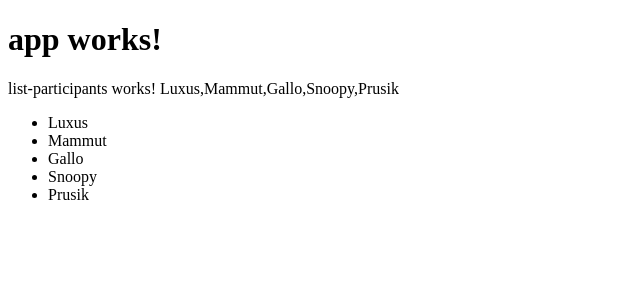
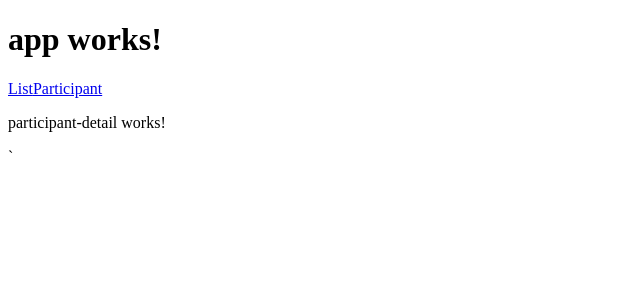
Before and after one commit to ecourseCH/ecourse, an Angular app: page /participant in a window 1280 px wide. Shown: the top 300 px of the page, without its empty margins (0-640 px from the left). Built offline with nearby package versions, Linux system fonts and the light colour scheme.

Commit message:
add router

```diff
--- a/src/app/app.component.html
+++ b/src/app/app.component.html
@@ -2,4 +2,12 @@
   {{title}}
 </h1>
 
-<list-participants>
+ <a routerLink="" routerLinkActive="active">List</a>
+ <a routerLink="/participant" routerLinkActive="active">Participant</a>
+
+<router-outlet></router-outlet>
+
+
+
+
+   `
--- a/src/app/app.module.ts
+++ b/src/app/app.module.ts
@@ -2,16 +2,27 @@ import { BrowserModule } from '@angular/platform-browser';
 import { NgModule } from '@angular/core';
 import { FormsModule } from '@angular/forms';
 import { HttpModule } from '@angular/http';
+import { RouterModule, Routes } from '@angular/router';
 
 import { AppComponent } from './app.component';
 import { ListParticipantsComponent } from './list-participants/list-participants.component';
+import { ParticipantDetailComponent } from './participant-detail/participant-detail.component';
+
+const appRoutes : Routes = [
+  { path: 'participants',      component: ListParticipantsComponent },
+  { path: 'participant',      component: ParticipantDetailComponent },
+  { path: '',   redirectTo: 'participants', pathMatch: 'full' },
+]
+
 
 @NgModule({
   declarations: [
     AppComponent,
     ListParticipantsComponent,
+    ParticipantDetailComponent,
   ],
   imports: [
+    RouterModule.forRoot(appRoutes),
     BrowserModule,
     FormsModule,
     HttpModule
--- /dev/null
+++ b/src/app/participant-detail/participant-detail.component.html
@@ -0,0 +1,3 @@
+<p>
+  participant-detail works!
+</p>
--- /dev/null
+++ b/src/app/participant-detail/participant-detail.component.ts
@@ -0,0 +1,15 @@
+import { Component, OnInit } from '@angular/core';
+
+@Component({
+  selector: 'participant-detail',
+  templateUrl: './participant-detail.component.html',
+  styleUrls: ['./participant-detail.component.css']
+})
+export class ParticipantDetailComponent implements OnInit {
+
+  constructor() { }
+
+  ngOnInit() {
+  }
+
+}
```
Also changed, not shown: src/app/participant-detail/participant-detail.component.css (added), 1 other file (tests, documents, lock files or other folders).
